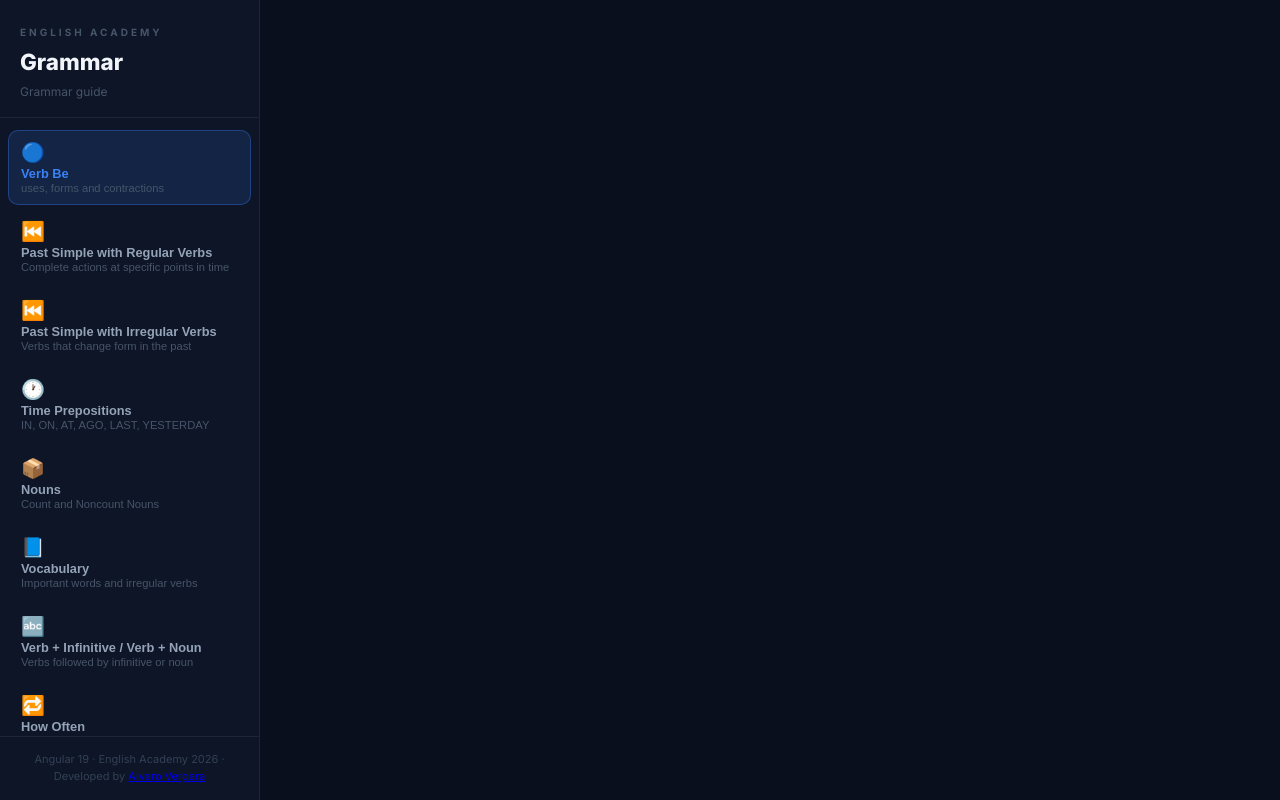
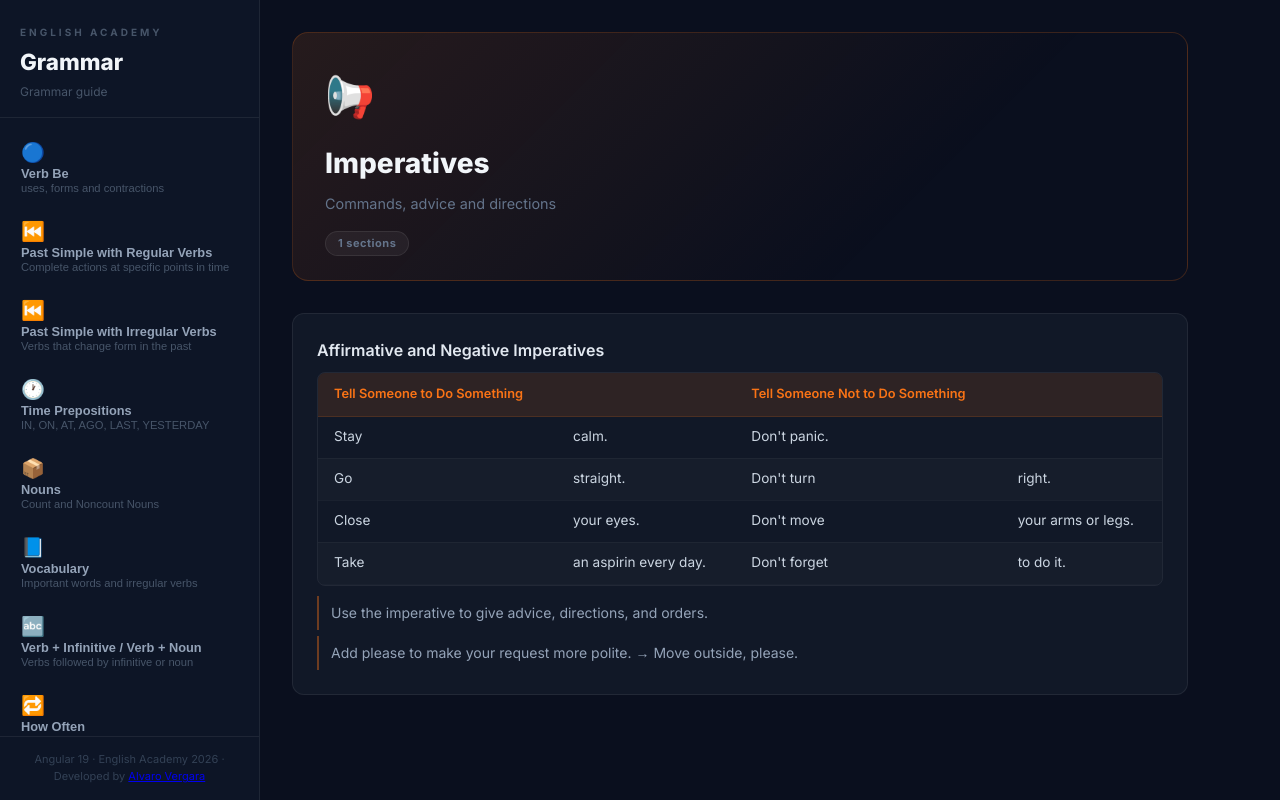
Before and after one commit to joseph517/english-grammar-app, an Angular app: page /imperatives in a window 1280 px wide. Before the commit this address led to /. Built offline with nearby package versions, Linux system fonts and the light colour scheme.

Commit message:
create imperatives component

```diff
--- a/src/app/app.routes.ts
+++ b/src/app/app.routes.ts
@@ -50,5 +50,10 @@ export const routes: Routes = [
         path: 'like-would-like',
         loadComponent: () =>
             import('./features/like-would-like/like-would-like.component').then(m => m.LikeWouldLikeComponent)
+    },
+    {
+        path: 'imperatives',
+        loadComponent: () =>
+            import('./features/imperative/imperative.component').then(m => m.ImperativeComponent)
     }
 ];
--- /dev/null
+++ b/src/app/features/imperative/imperative.component.html
@@ -0,0 +1,35 @@
+<div class="topic-page">
+
+  <div class="topic-header">
+    <span class="topic-icon">{{ topic?.icon }}</span>
+    <h2>{{ topic?.title }}</h2>
+    <p>{{ topic?.subtitle }}</p>
+    <div class="topic-badges">
+      <span class="badge badge--count">{{ topic?.sections?.length }} sections</span>
+    </div>
+  </div>
+
+  @for (section of topic?.sections; track section.heading) {
+    <div class="section-card">
+      <h3>{{ section.heading }}</h3>
+
+      @if (section.content) {
+        <div class="section-content">{{ section.content }}</div>
+      }
+
+      @if (section.table) {
+        <app-grammar-table [data]="section.table" />
+      }
+
+      @if (section.examples_simple) {
+        <ul class="simple-list">
+          @for (note of section.examples_simple; track note) {
+            <li>{{ note }}</li>
+          }
+        </ul>
+      }
+
+    </div>
+  }
+
+</div>
--- /dev/null
+++ b/src/app/features/imperative/imperative.component.scss
@@ -0,0 +1 @@
+@use '../../shared/styles/topic-page' as *;
--- /dev/null
+++ b/src/app/features/imperative/imperative.component.ts
@@ -0,0 +1,18 @@
+import { Component } from '@angular/core';
+import { TOPICS } from '../../shared/data/topics.data';
+import { GrammarTableComponent } from '../../shared/components/grammar-table/grammar-table.component';
+
+@Component({
+  selector: 'app-imperative',
+  imports: [GrammarTableComponent],
+  templateUrl: './imperative.component.html',
+  styleUrl: './imperative.component.scss',
+  host: {
+    '[style.--topic-color]': 'topic?.color'
+  }
+})
+export class ImperativeComponent {
+
+  topic = TOPICS.find(topic => topic.id === 'imperatives');
+
+}
--- a/src/app/shared/styles/_topic-page.scss
+++ b/src/app/shared/styles/_topic-page.scss
@@ -229,6 +229,7 @@
   list-style: none;
   display: grid;
   gap: 6px;
+  margin-top: 10px;
 
   li {
     padding: 6px 12px;
```
